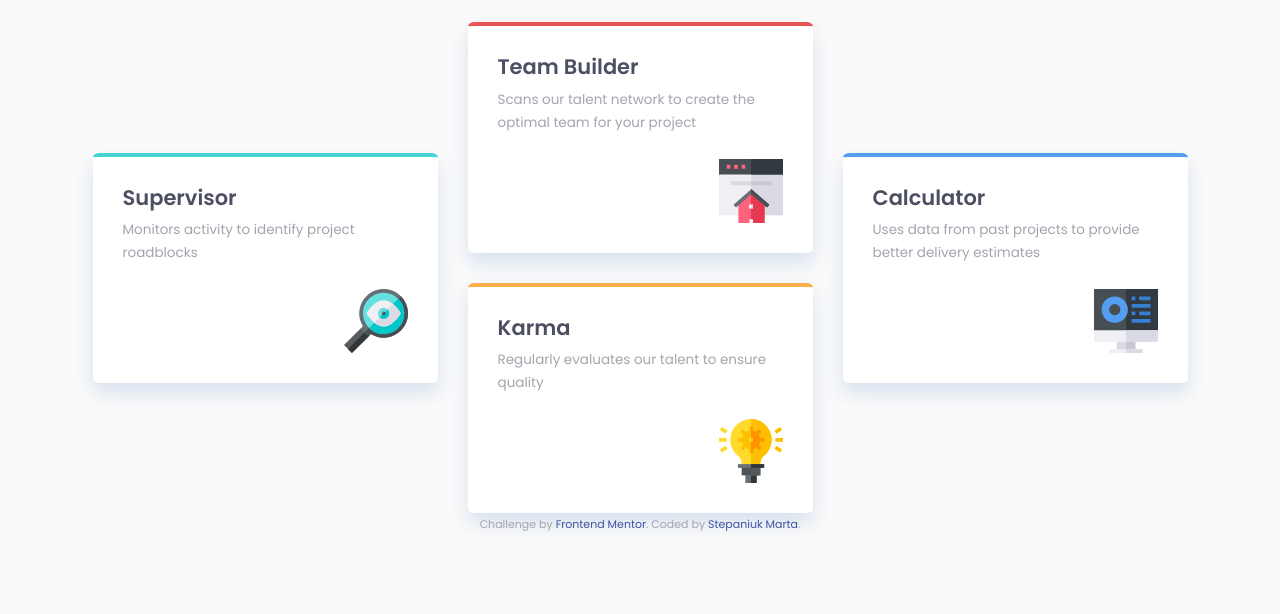
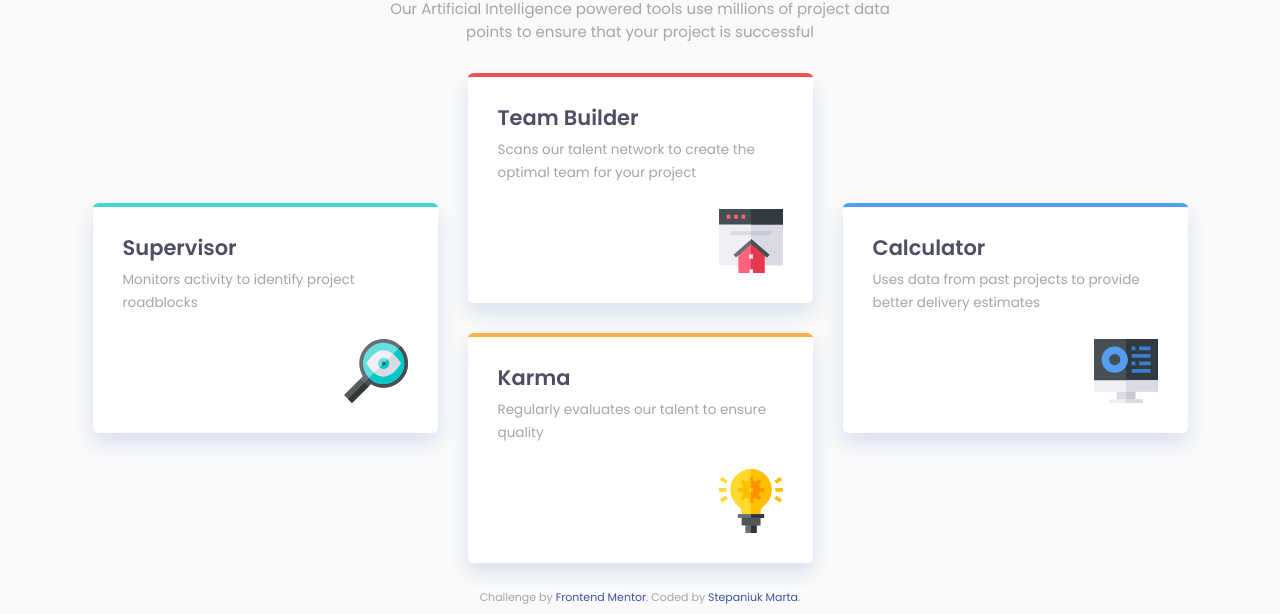
Before and after one commit to MartaStepaniuk/four-card-feature-section-master, a plain HTML site: page index.html in a window 1280 px wide. Shown: the part 186-800 px from the top of the page. Drawn offline with Linux system fonts and the light colour scheme.

Commit message:
center body

```diff
--- a/style.css
+++ b/style.css
@@ -98,6 +98,9 @@ body {
     background: hsl(0, 0%, 98%);
     font-size: 1rem;
     font-family: 'Poppins', sans-serif;
+    min-height: 100vh;
+    display: grid;
+    place-content: center;
 }
 
 .delivery {
@@ -180,6 +183,7 @@ img {
 
 footer {
     position: absolute;
+    bottom: 5px;
     width: 100%;
     text-align: center;
 }
```
